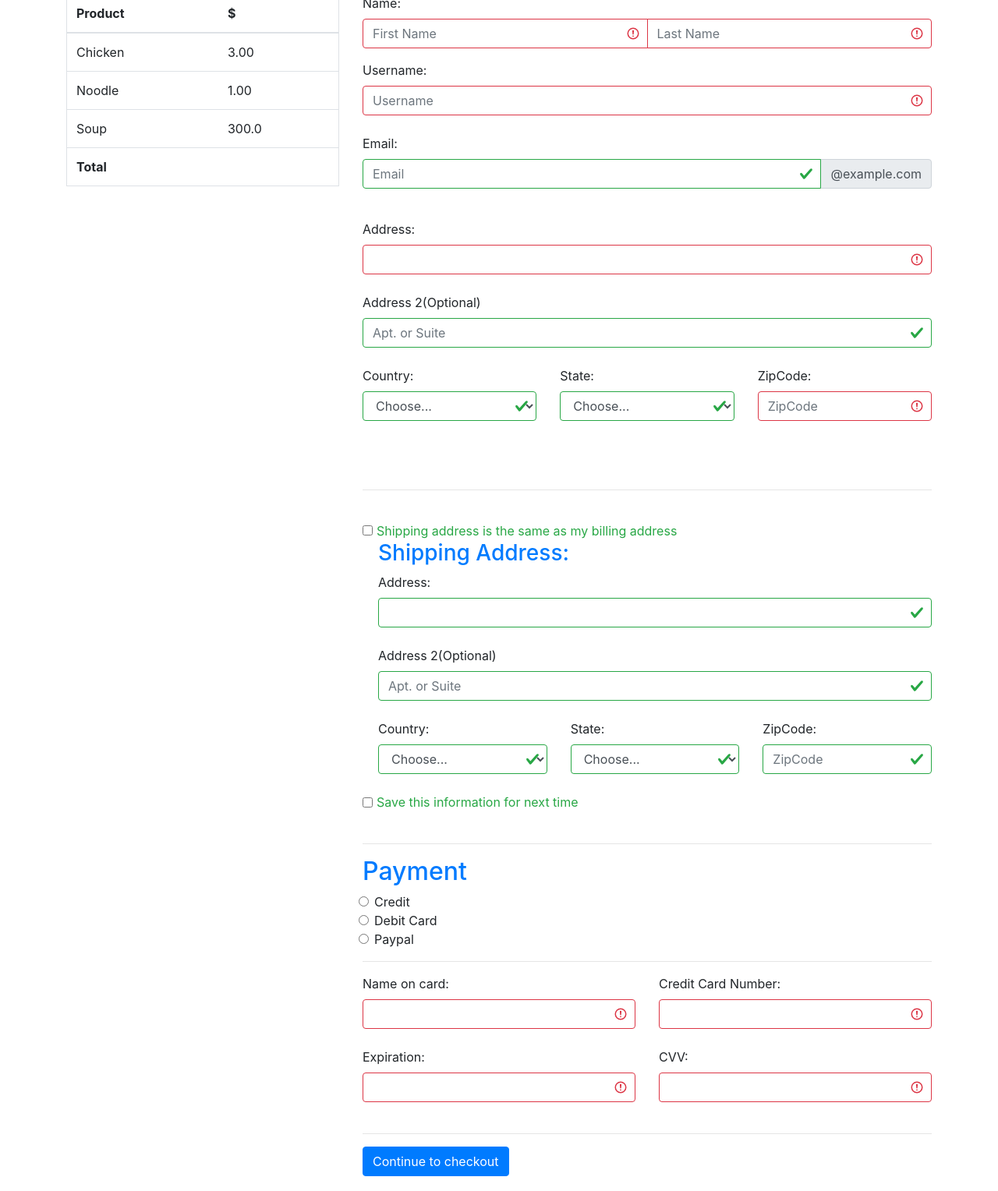
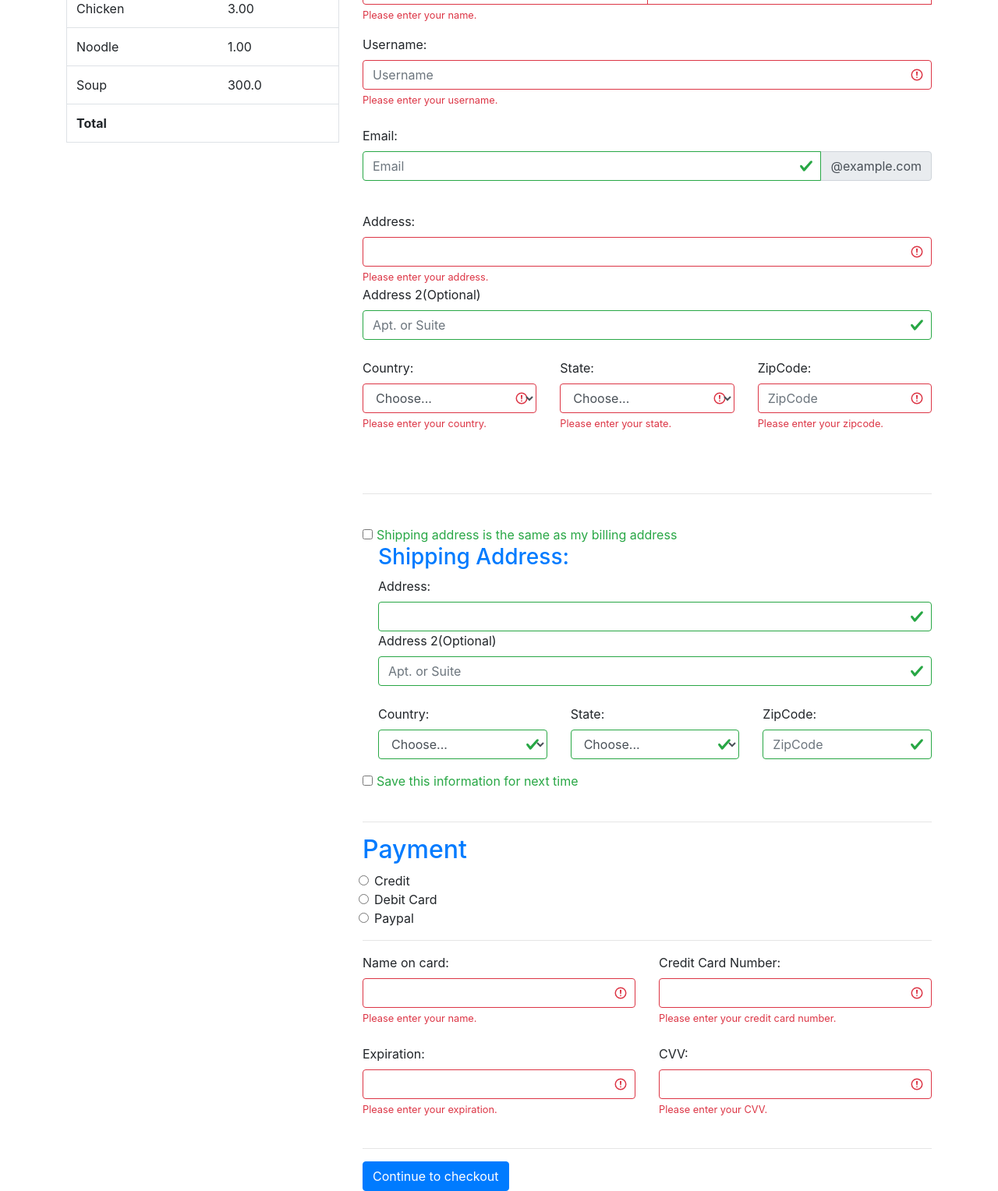
Before and after one commit to moiyajosephs/checkout, a plain HTML site: page index.html in a window 1280 px wide. Shown: the part 296-1824 px from the top of the page at 78% size. Drawn offline with nearby package versions, Linux system fonts and the light colour scheme.

Commit message:
included validation msg

```diff
--- a/index.html
+++ b/index.html
@@ -14,9 +14,9 @@
         <h1 class="text-center text-primary display-2">Checkout</h1>
     </head>
 
-    <h1>Example</h1>
+
     <body>
-        <form class="was-validated"> <!--needs-validation-->
+        <form name="myForm" class="was-validated" novalidate> <!--needs-validation no-validate onsubmit="return(validate());"-->
             <div class ="container">
                 <div class="row">
                     <div class="col-md-4">
@@ -52,14 +52,20 @@
                             </tfoot>
                         </table>
                     </div>
+
+
                     <div class="col-md-8">
                         <h2 class="text-primary">Billing Address</h1>
                         <label for="name">Name:</label><br>
                         <div class= "row" > <!--First Name, Last Name-->
                             <div class="col-md-12 input-group mb-3">
-                                <input type="text" id="name" class="form-control" placeholder="First Name" required>
+                                <input type="text" id="name" class="form-control" placeholder="First Name" name="fname" required>
                                 <input type="text" id ="name" class="form-control" placeholder="Last Name" required>
+                                <div class="invalid-feedback">
+                                    Please enter your name.
+                                </div>
                             </div>
+
 
                         </div>
 
@@ -67,6 +73,9 @@
                         <div class="row-md-12">
                             <label for="username">Username:</label><br>
                             <input class="form-control" type="text" id="username" name="username" placeholder="Username" required>
+                            <div class="invalid-feedback">
+                                Please enter your username.
+                            </div>
                         </div>
                         <br>
                         <!--Email-->
@@ -79,15 +88,22 @@
                                 </div>
                                 <br>
                             </div>
+                            <div class="invalid-feedback">
+                                Please enter your email.
+                            </div>
                         </div>
                         <br>
                         <!--Address-->
                         <div class="row-md-12">
                             <label for="address">Address:</label><br>
-                            <input class="form-control" type="text" id="address" required><br>
+                            <input class="form-control" type="text" id="address" required>
+                            <div class="invalid-feedback">
+                                Please enter your address.
+                            </div>
                             <label for="address2">Address 2(Optional)</label><br>
                             <input class="form-control" type="text" id="address2" placeholder="Apt. or Suite">
                         </div>
+
                         <br>
                         <!--Location-->
                         <div class="row">
@@ -95,30 +111,40 @@
                             <div class="col-md-4">
                                 <div class="form-group">
                                     <label for="country">Country:</label><br>
-                                    <select class="form-control" id="country">
+                                    <select class="form-control" id="country" required>
                                         <option value>Choose...</option>
                                         <option>United States</option>
                                         <option>Canada</option>
                                     </select>
+                                    <div class="invalid-feedback">
+                                        Please enter your country.
+                                    </div>
                                 </div>
+
                             </div>
 
                             <!--State-->
                             <div class= "col-md-4">
                                 <div>
                                     <label for="state">State:</label><br>
-                                    <select class="form-control" id="state">
+                                    <select class="form-control" id="state" required>
                                         <option value>Choose...</option>
                                         <option>New York</option>
                                         <option>New Jersey</option>
                                     </select>
+                                    <div class="invalid-feedback">
+                                        Please enter your state.
+                                    </div>
                                 </div>
                             </div>
 
                             <!--Zip-->
                             <div class="col-md-4">
                                 <label for="zip">ZipCode:</label><br>
-                                <input class="form-control" type="text" id="zip" name="zip" placeholder="ZipCode" required><br>
+                                <input class="form-control" type="number" id="zip" name="zip" placeholder="ZipCode" required>
+                                <div class="invalid-feedback">
+                                    Please enter your zipcode.
+                                </div>
                             </div>
                         </div>
                         <br>
@@ -138,9 +164,13 @@
                             <h3 class="text-primary">Shipping Address:</h3>
                             <div class="row-md-12">
                                 <label for="address">Address:</label><br>
-                                <input class="form-control" type="text" id="shippaddr"><br>
+                                <input class="form-control" type="text" id="shippaddr">
+                                <div class="invalid-feedback">
+                                    Please enter your shipping address.
+                                </div>
                                 <label for="address2">Address 2(Optional)</label><br>
                                 <input class="form-control" type="text" id="address2" placeholder="Apt. or Suite">
+
                             </div>
                             <br>
                             <!--Location-->
@@ -154,6 +184,9 @@
                                             <option>United States</option>
                                             <option>Canada</option>
                                         </select>
+                                        <div class="invalid-feedback">
+                                            Please enter your country.
+                                        </div>
                                     </div>
                                 </div>
 
@@ -166,13 +199,19 @@
                                             <option>New York</option>
                                             <option>New Jersey</option>
                                         </select>
+                                        <div class="invalid-feedback">
+                                            Please enter your state.
+                                        </div>
                                     </div>
                                 </div>
 
                                 <!--Zip-->
                                 <div class="col-md-4">
                                     <label for="zip">ZipCode:</label><br>
-                                    <input class="form-control" type="text" id="shipzip" name="zip" placeholder="ZipCode"><br>
+                                    <input class="form-control" type="number" id="shipzip" name="zip" placeholder="ZipCode">
+                                    <div class="invalid-feedback">
+                                        Please enter your zip.
+                                    </div>
                                 </div>
                             </div>
 
@@ -181,8 +220,6 @@
                             <input class="form-check-input" type="checkbox" id="save-info">
                             <label class="form-check-label" for="save-info">Save this information for next time</label>
                         </div>
-
-
 
                         <br>
                         <br>
@@ -210,6 +247,7 @@
                             </label>
                         </div>
 
+
                         <hr>
 
 
@@ -218,11 +256,16 @@
                             <div class="col"> <!--Name on card-->
                                 <label for="card-name">Name on card:</label><br>
                                 <input class="form-control" id="card-name" type="text" required>
-
+                                <div class="invalid-feedback">
+                                    Please enter your name.
+                                </div>
                             </div>
                             <div class="col"> <!--Credit card number-->
                                 <label for="card-number">Credit Card Number:</label><br>
                                 <input class="form-control" id="card-number" type="text" required>
+                                <div class="invalid-feedback">
+                                    Please enter your credit card number.
+                                </div>
                             </div>
                         </div>
                         <br>
@@ -230,10 +273,16 @@
                             <div class="col"><!--Expiration-->
                                 <label for="expiration">Expiration:</label><br>
                                 <input class="form-control" id="expiration" type="text" required>
+                                <div class="invalid-feedback">
+                                    Please enter your expiration.
+                                </div>
                             </div>
                             <div class="col"><!--CVV-->
                                 <label for="cvv">CVV:</label><br>
                                 <input class="form-control" id="cvv" type="text" required>
+                                <div class="invalid-feedback">
+                                    Please enter your CVV.
+                                </div>
                             </div>
                         </div>
                     <br>
--- /dev/null
+++ b/resources/css/index.css
@@ -0,0 +1,3 @@
+input:required{
+    background-image: linear-gradient(to right, pink, lightgreen);
+}
```
Also changed, not shown: resources/javascript/index.js (+11 -0 lines).
